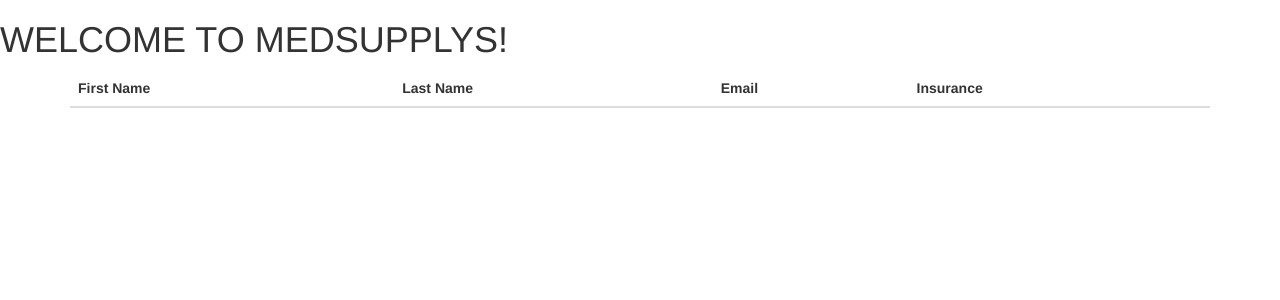
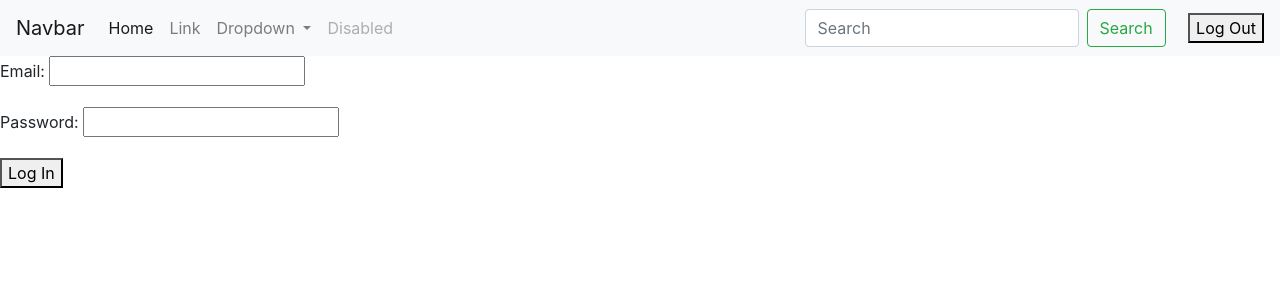
Before and after one commit to lewisalvin/Medical-Supplies-Django-, a Django app: page /login in a window 1280 px wide. Shown: the top 300 px of the page. Run offline with Django 4.2, Linux system fonts and the light colour scheme; lists and menus that the app fills with data are empty; some libraries are stand-ins or nearby versions.

Commit message:
Add user authentication, base template, nav bar, logout page and button, add custom home page

```diff
--- a/medicalsupply/urls.py
+++ b/medicalsupply/urls.py
@@ -5,7 +5,8 @@
 
 urlpatterns = [
     path('admin/', admin.site.urls),
-    path('', views.home, name='home'),
-    path('login', views.login, name='login'),
-    path('test', views.test, name='test')
+    path('home', views.home, name='home'),
+    path('register', views.register, name='register'),
+    path('logout', views.logout, name='logout'),
+    path('login', views.login, name='login')
 ]
--- a/supplyOrders/forms.py
+++ b/supplyOrders/forms.py
@@ -5,11 +5,9 @@
 class FormPerson(forms.ModelForm):
     class Meta:
         model = Person
-        fields = ["firstName", "lastName", "email", "insurance"]
+        fields = ["firstName", "lastName", "passwd", "confirmpasswd", "email", "insurance"]
 
 
-    # def clean(self):
-    #     email = self.cleaned_data.get('email')
-    #     if Person.objects.filter(email=email).exists():
-    #         raise forms.ValidationError('Email "%s" is already in use' % email)
-    #     return email
+class LoginPerson(forms.Form):
+    email = forms.CharField(label="Email", max_length=100)
+    passwd = forms.CharField(label="Password", widget=forms.PasswordInput, max_length=20)
--- a/supplyOrders/models.py
+++ b/supplyOrders/models.py
@@ -3,5 +3,7 @@
 class Person(models.Model):
     firstName = models.CharField(max_length=100)
     lastName = models.CharField(max_length=100)
+    passwd = models.CharField(max_length=100)
+    confirmpasswd = models.CharField(max_length=100)
     email = models.CharField(max_length=100)
     insurance = models.CharField(max_length=100)
--- a/supplyOrders/templates/base.html
+++ b/supplyOrders/templates/base.html
@@ -3,8 +3,51 @@
 <head>
     <meta charset="UTF-8">
     <title>{% block title %}MedSupplys{% endblock %}</title>
+    <link rel="stylesheet" href="https://stackpath.bootstrapcdn.com/bootstrap/4.3.1/css/bootstrap.min.css" integrity="sha384-ggOyR0iXCbMQv3Xipma34MD+dH/1fQ784/j6cY/iJTQUOhcWr7x9JvoRxT2MZw1T" crossorigin="anonymous">
 </head>
 <body>
+    <nav class="navbar navbar-expand-lg navbar-light bg-light" style="background-color: #1266F1;">
+        <a class="navbar-brand" href="#">Navbar</a>
+        <button class="navbar-toggler" type="button" data-toggle="collapse" data-target="#navbarSupportedContent" aria-controls="navbarSupportedContent" aria-expanded="false" aria-label="Toggle navigation">
+          <span class="navbar-toggler-icon"></span>
+        </button>
+
+        <div class="collapse navbar-collapse" id="navbarSupportedContent">
+          <ul class="navbar-nav mr-auto">
+            <li class="nav-item active">
+              <a class="nav-link" href="/home">Home <span class="sr-only">(current)</span></a>
+            </li>
+            <li class="nav-item">
+              <a class="nav-link" href="#">Link</a>
+            </li>
+            <li class="nav-item dropdown">
+              <a class="nav-link dropdown-toggle" href="#" id="navbarDropdown" role="button" data-toggle="dropdown" aria-haspopup="true" aria-expanded="false">
+                Dropdown
+              </a>
+              <div class="dropdown-menu" aria-labelledby="navbarDropdown">
+                <a class="dropdown-item" href="#">Action</a>
+                <a class="dropdown-item" href="#">Another action</a>
+                <div class="dropdown-divider"></div>
+                <a class="dropdown-item" href="#">Something else here</a>
+              </div>
+            </li>
+            <li class="nav-item">
+              <a class="nav-link disabled" href="#">Disabled</a>
+            </li>
+          </ul>
+          <form class="form-inline my-2 my-lg-0">
+            <input class="form-control mr-sm-2" type="search" placeholder="Search" aria-label="Search">
+            <button class="btn btn-outline-success my-2 my-sm-0" type="submit">Search</button>
+          </form>
+            &nbsp;
+            &nbsp;
+            &nbsp;
+          <form action="/logout" method="POST">
+            {% csrf_token %}
+            <button type="submit" value="Logout">Log Out</button>
+        </form>
+        </div>
+      </nav>
 {% block body %}
 {% endblock %}
 </body>
--- a/supplyOrders/templates/home.html
+++ b/supplyOrders/templates/home.html
@@ -1,3 +1,5 @@
+{% extends 'base.html' %}
+
 <!DOCTYPE html>
 <html lang="en">
 <head>
@@ -7,14 +9,21 @@
   <script src="https://ajax.googleapis.com/ajax/libs/jquery/3.4.1/jquery.min.js"></script>
   <script src="https://maxcdn.bootstrapcdn.com/bootstrap/3.4.1/js/bootstrap.min.js"></script>
 </head>
+{%block body %}
 <body>
-    <h1>WELCOME TO MEDSUPPLYS!</h1>
+  {% for per in person %}
+  <center><h1>{{per.firstName}}, Welcome To MedSupplys!</h1></center>
+  {% endfor %}
+  &nbsp;
+  &nbsp;
+  &nbsp;
+
 <div class="container">
 <table class="table table-striped">
   <thead>
     <tr>
-        <th>First Name</th>
-		<th>Last Name</th>
+      <th></th>
+  <th>Item Name</th>
   <th>Email</th>
   <th>Insurance</th>
     </tr>
@@ -22,14 +31,16 @@
   <tbody>
 {% for per in person %}
     <tr>
-        <td>{{per.firstName}}</td>
-        <td>{{per.lastName}}</td>
+      <td><input type="checkbox" name="check" id="check"></td>
+      <td>Trach</td>
   <td>{{per.email}}</td>
   <td>{{per.insurance}}</td>
     </tr>
   {% endfor %}
+  {{form}}
 </tbody>
 </table>
 </div>
 </body>
+{% endblock %}
 </html>
--- a/supplyOrders/templates/login.html
+++ b/supplyOrders/templates/login.html
@@ -5,7 +5,7 @@
 <head>
 <meta charset="UTF-8">
 <meta name="viewport" content="width=device-width, initial-scale=1.0">
-{% block title %}Login Form{% endblock %}
+{% block title %}Log In{% endblock %}
 <link rel="stylesheet" href="https://maxcdn.bootstrapcdn.com/bootstrap/3.4.1/css/bootstrap.min.css">
 <link rel="stylesheet" href="https://stackpath.bootstrapcdn.com/bootstrap/4.5.0/css/bootstrap.min.css" integrity="sha384-Vkoo8x4CGsO3+Hhxv8T/Q5PaXtkKtu6ug5TOeNV6gBiFeWPGFN9MuhOf23Q9Ifjh" crossorigin="anonymous">
 <script src="https://ajax.googleapis.com/ajax/libs/jquery/3.4.1/jquery.min.js"></script>
@@ -13,7 +13,6 @@
 </head>
 
 {% block body %}
-
 {% if messages %}
     <ul class="messages">
         {% for message in messages %}
@@ -21,38 +20,10 @@
         {% endfor %}
     </ul>
 {% endif %}
-
-<form method="POST" class="post-form" action="#">
-	{{useremail}}
-{% csrf_token %}
-<div class="form-group">
-	<label for="firstName" class="control-label col-sm-2">First Name</label>
-	<div class="col-sm-10">
-	<input type="text" name="firstName" value=""/>
-	</div>
-</div>
-<div class="form-group">
-	<label for="lastName" class="control-label col-sm-2">Last Name</label>
-	<div class="col-sm-10">
-	<input type="text" name="lastName" value=""/>
-	</div>
-</div>
-<div class="form-group">
-	<label for="email" class="control-label col-sm-2">Email</label>
-	<div class="col-sm-10">
-	<input type="text" name="email" value=""/>
-	</div>
-</div>
-<div class="form-group">
-	<label for="insurance" class="control-label col-sm-2">Insurance</label>
-	<div class="col-sm-10">
-	<input type="text" name="insurance" value=""/>
-	</div>
-</div>
-<div class="form-group">
-<button type="submit" class="btn btn-default">Submit</button>
-</div>
-</div>
+<form method="POST" action="#">
+    {% csrf_token %}
+    {{form.as_p}}
+    <button type="submit" name="loginbtn">Log In</button>
 </form>
 {% endblock %}
 </html>
--- a/supplyOrders/views.py
+++ b/supplyOrders/views.py
@@ -1,7 +1,9 @@
 from django.shortcuts import render, redirect
-from django.http import HttpResponse
-from .forms import FormPerson, ValidationError
+from django.http import HttpResponse, HttpResponseRedirect
+from .forms import FormPerson, ValidationError, LoginPerson
 from django.contrib import messages
+from django.contrib.auth import logout as logouts
+
 
 from .models import Person
 
@@ -9,33 +11,54 @@
     thisPerson = Person.objects.all
     return render(request, 'home.html', { 'person': thisPerson,})
 
-def login(request):
+def register(request):
     form = FormPerson(request.POST)
+    thisPerson = Person.objects.all
+
+    context = {'form': form }
     if form.is_valid():
         email = form.cleaned_data.get('email')
+        passwd = form.cleaned_data.get('passwd')
+        confirmpasswd = form.cleaned_data.get('confirmpasswd')
         if Person.objects.filter(email=email).exists():
             #raise ValidationError('Email "%s" is already in use' % email)
             messages.error(request, "Email already in use pleigh boy!")
-            return redirect("login")
+            return redirect("register")
+        if passwd != confirmpasswd:
+            messages.error(request, "Your passwords don't match mane!")
+            return redirect("register")
         #return email
         form.save()
+        return render(request, 'home.html', {'person': thisPerson,})
 
-    context = {'form': form }
 
-    return render(request, 'home.html', context)
 
-def test(request):
-    useremail = ""
+    return render(request, 'register.html', context)
 
-    form = FormPerson(request.POST)
+def login(request):
+    if request.POST:
+        form = LoginPerson(request.POST)
+
+    else:
+        form = LoginPerson()
+
     if form.is_valid():
-        useremail = form.cleaned_data.get("email")
-        try:
-            user=Person.objects.get(email=useremail)
-            context = {'form': form, 'error': 'Email already taken my boy!'}
-            return render(request, 'test.html', context)
-        except Person.DoesNotExist:
-            form.save()
-            context = {'form': form}
+        email = form.cleaned_data.get('email')
+        passwd = form.cleaned_data.get('passwd')
+        thisPerson = Person.objects.filter(email=email)
 
-            return render(request, 'test.html',)
+
+        if Person.objects.filter(email=email).filter(passwd=passwd).exists():
+            return render(request, 'home.html', {'person': thisPerson})
+        else:
+            messages.error(request, "Your email or password is wrong as hell.  Try again!")
+            return render(request, 'login.html', {'form': form})
+
+    return render(request, 'login.html', {'form': form})
+
+
+
+def logout(request):
+    if request.method == 'POST':
+        logouts(request)
+        return redirect('login')
```
Also changed, not shown: supplyOrders/templates/register.html (added, +70 -0 lines), supplyOrders/templates/test.html (deleted, +0 -13 lines). Lines whose indentation alone changed are shown as unchanged.
